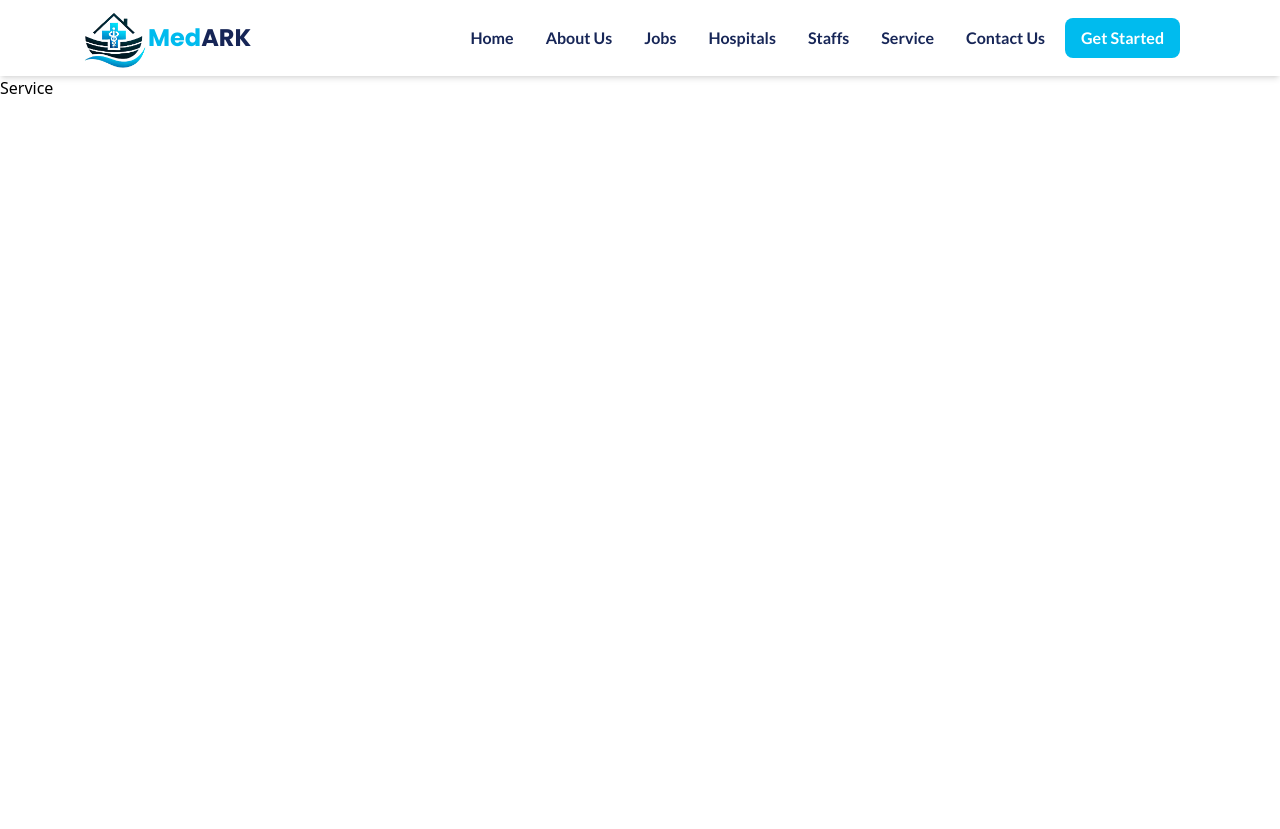
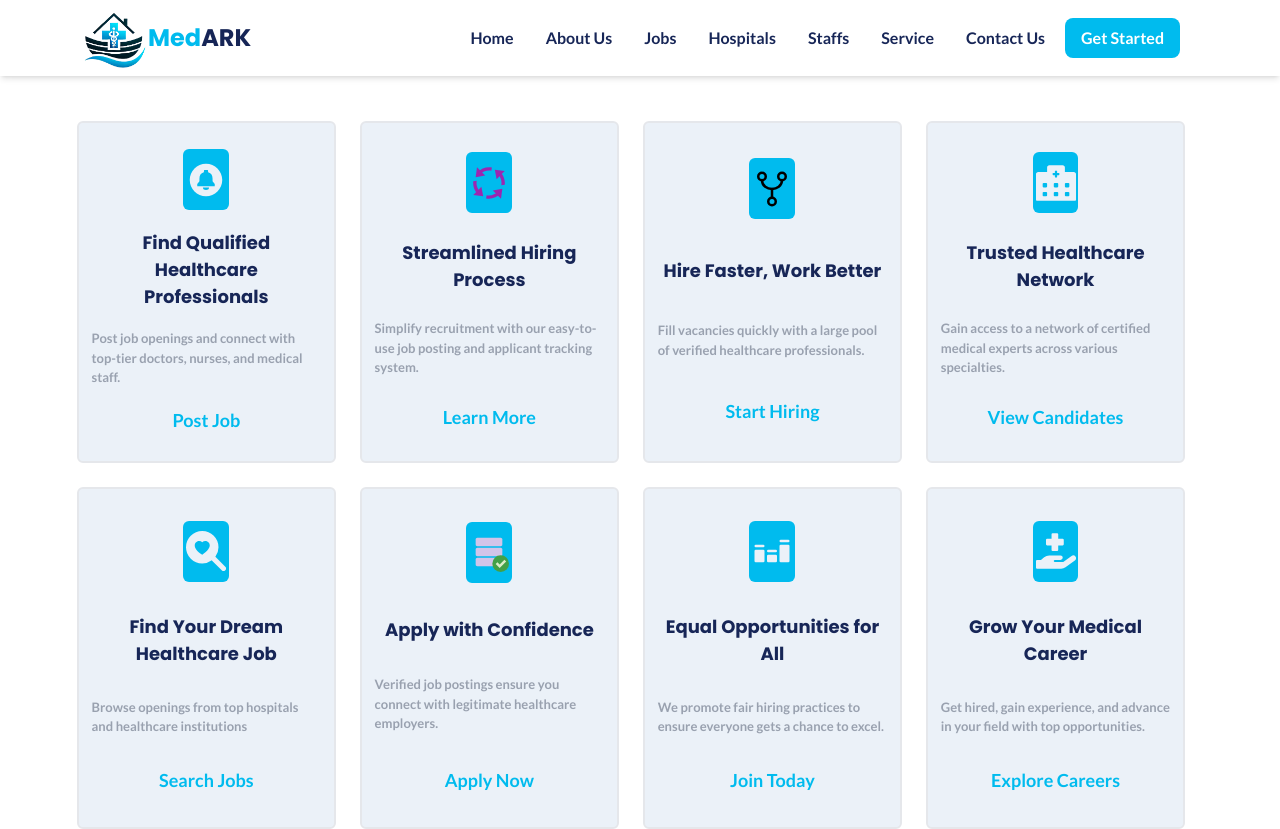
Before and after one commit to Conqueror102/medArk, a React (Vite) app: page /service in a window 1280 px wide. Before the commit the page ends 800 px from the top, so only its background shows below. Built offline with nearby package versions, Linux system fonts and the light colour scheme.

Commit message:
Services

```diff
--- /dev/null
+++ b/src/pages/Cards.jsx
@@ -0,0 +1,23 @@
+import React from "react";
+import Button from "../components/Button";
+
+const Cards = ({icon, heading, content,postJob}) => {
+  return (
+    <>
+      <div className="h-[55%] w-[23%] bg-hero flex justify-center items-center rounded-[6px]  border-gray-200 border-2 max-[769px]:w-[90%]">
+        <div className="h-[90%] w-[90%] flex items-center flex-col justify-around">
+          <div className="h-[20%] w-[20%] bg-primary flex justify-center items-center rounded-[6px]">
+            {icon}
+          </div>
+          <h1 className="text-[18px] text-center font-bold text-tertiary">{heading}</h1>
+          <p className="text-start text-[13px] font-semibold text-gray-400 ">
+           {content}
+          </p>
+          <p className="text-[18px] text-primary font-semibold">{postJob}</p>
+        </div>
+      </div>
+    </>
+  );
+};
+
+export default Cards;
--- a/src/pages/Service.jsx
+++ b/src/pages/Service.jsx
@@ -1,9 +1,70 @@
-import React from 'react'
+import React from "react";
+import Cards from "./Cards";
+import { IoNotificationsCircleSharp } from "react-icons/io5";
+import { FcProcess } from "react-icons/fc";
+import { IoGitNetworkOutline } from "react-icons/io5";
+import { FaHospitalAlt } from "react-icons/fa";
+import { BsFillSearchHeartFill } from "react-icons/bs";
+import { FcAcceptDatabase } from "react-icons/fc";
+import { PiEqualizerFill } from "react-icons/pi";
+import { FaHandHoldingMedical } from "react-icons/fa";
 
 const Service = () => {
   return (
-    <div>Service</div>
-  )
-}
+    <div className="h-[86.4vh] w-[100%] mt-[10px] flex justify-center items-center ">
+      <div className="h-[90%] w-[88%] flex flex-wrap gap-6 max-[769px]:w-[100%]">
+        <Cards
+          icon={<IoNotificationsCircleSharp size={40} fill="#EBF1F8" />}
+          heading="Find Qualified Healthcare Professionals"
+          content=" Post job openings and connect with top-tier doctors, nurses, and
+           medical staff."
+          postJob="Post Job"
+        />
+        <Cards
+          icon={<FcProcess size={40} fill="#EBF1F8" />}
+          heading="Streamlined Hiring Process"
+          content="Simplify recruitment with our easy-to-use job posting and applicant tracking system."
+          postJob="Learn More"
+        />
+        <Cards
+          icon={<IoGitNetworkOutline size={40} fill="#EBF1F8" />}
+          heading="Hire Faster, Work Better"
+          content="Fill vacancies quickly with a large pool of verified healthcare professionals."
+          postJob="Start Hiring"
+        />
+        <Cards
+          icon={<FaHospitalAlt size={40} fill="#EBF1F8" />}
+          heading="Trusted Healthcare Network"
+          content="Gain access to a network of certified medical experts across various specialties."
+          postJob="View Candidates"
+        />
+        <Cards
+          icon={<BsFillSearchHeartFill size={40} fill="#EBF1F8" />}
+          heading="Find Your Dream Healthcare Job"
+          content="Browse openings from top hospitals and healthcare institutions"
+          postJob="Search Jobs"
+        />
+        <Cards
+          icon={<FcAcceptDatabase size={40} fill="#EBF1F8" />}
+          heading="Apply with Confidence"
+          content="Verified job postings ensure you connect with legitimate healthcare employers."
+          postJob="Apply Now"
+        />
+        <Cards
+          icon={<PiEqualizerFill size={40} fill="#EBF1F8" />}
+          heading="Equal Opportunities for All"
+          content="We promote fair hiring practices to ensure everyone gets a chance to excel."
+          postJob="Join Today"
+        />
+        <Cards
+          icon={<FaHandHoldingMedical size={40} fill="#EBF1F8" />}
+          heading="Grow Your Medical Career"
+          content="Get hired, gain experience, and advance in your field with top opportunities."
+          postJob="Explore Careers"
+        />
+      </div>
+    </div>
+  );
+};
 
-export default Service
+export default Service;
```
Also changed, not shown: src/pages/ContactUs.jsx (added, +11 -0 lines).
